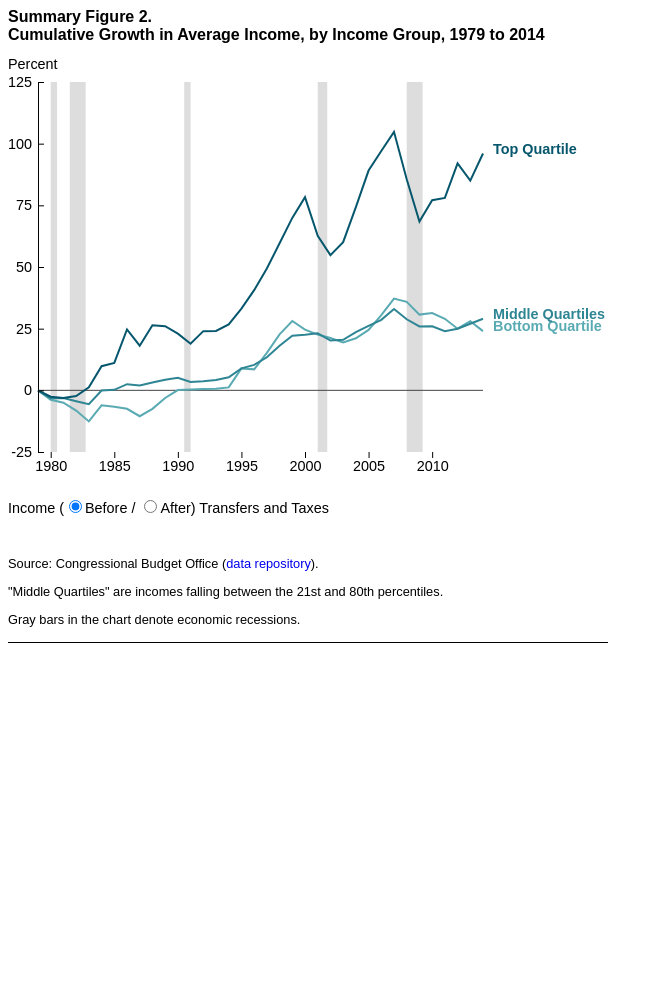
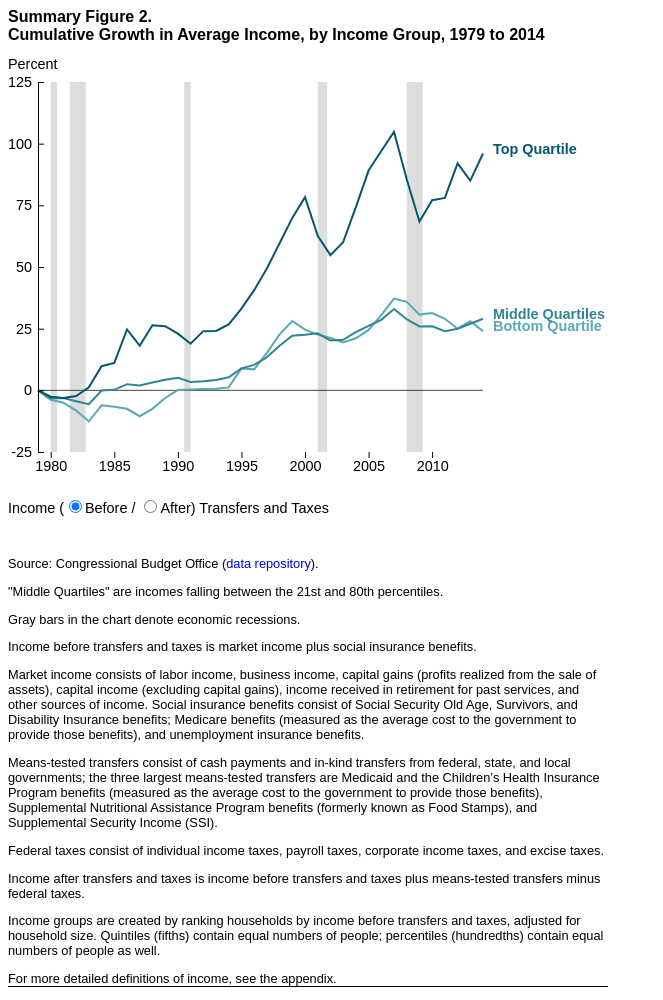
Before and after one commit to kevinxperese/cumulative-income-growth-before-and-after-taxes, a plain HTML site: page index.html in a window 1280 px wide. Shown: the whole page, without its empty margins (0-663 px from the left). Before the commit the page ends 800 px from the top, so only its background shows below. Drawn offline with nearby package versions, Linux system fonts and the light colour scheme.

Commit message:
moar notes

```diff
--- a/index.html
+++ b/index.html
@@ -25,9 +25,17 @@
       <p>
         "Middle Quartiles" are incomes falling between the 21st and 80th percentiles.
       </p>
-      <p style="border-bottom: thin solid black;">
-        Gray bars in the chart denote economic recessions.<br/>&nbsp;
+      <p>
+        Gray bars in the chart denote economic recessions.
       </p>
+      <p>Income before transfers and taxes is market income plus social insurance benefits.</p>
+      <p>Market income consists of labor income, business income, capital gains (profits realized from the sale of assets), capital income (excluding capital gains), income received in retirement for past services, and other sources of income. Social insurance benefits consist of Social Security Old Age, Survivors, and Disability Insurance benefits; Medicare benefits (measured as the average cost to the government to provide those benefits), and unemployment insurance benefits. </p>
+      <p>Means-tested transfers consist of cash payments and in-kind transfers from federal, state, and local governments; the three largest means-tested transfers are Medicaid and the Children’s Health Insurance Program benefits (measured as the average cost to the government to provide those benefits), Supplemental Nutritional Assistance Program benefits (formerly known as Food Stamps), and Supplemental Security Income (SSI).</p>
+      <p>Federal taxes consist of individual income taxes, payroll taxes, corporate income taxes, and excise taxes.</p>
+      <p>Income after transfers and taxes is income before transfers and taxes plus means-tested transfers minus federal taxes.</p>
+      <p>Income groups are created by ranking households by income before transfers and taxes, adjusted for household size. Quintiles (fifths) contain equal numbers of people; percentiles (hundredths) contain equal numbers of people as well.</p>
+      <p style="border-bottom: thin solid black;">For more detailed definitions of income, see the appendix.<br/></p>
+
     </div>
   </body>
   <script src="https://d3js.org/d3.v4.min.js"></script>
```
